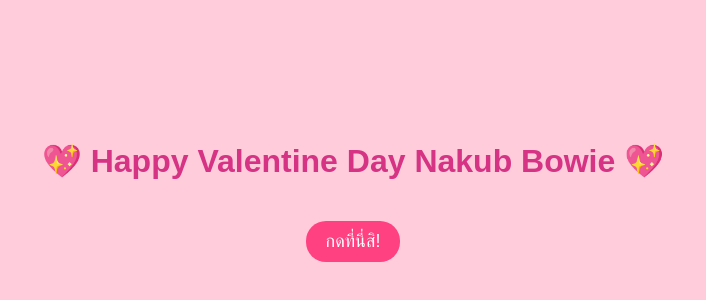
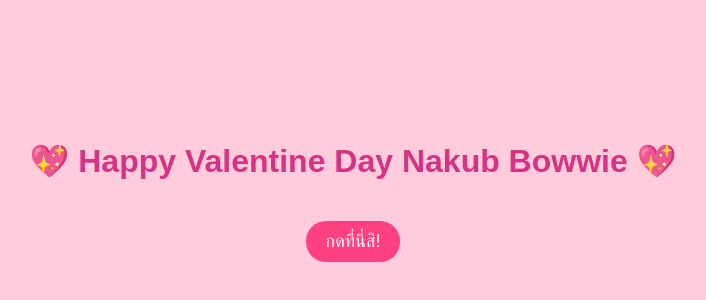
Before and after one commit to fusezame/my-fusewebsite, a plain HTML site: page index.html in a window 1280 px wide. Shown: the part 18-318 px from the top of the page, without its empty margins (287-993 px from the left). Drawn offline with Linux system fonts and the light colour scheme.

Commit message:
Update index.html

```diff
--- a/index.html
+++ b/index.html
@@ -64,7 +64,7 @@
     </audio>
 
     <div class="container">
-        <h1>💖 Happy Valentine Day Nakub Bowie 💖</h1>
+        <h1>💖 Happy Valentine Day Nakub Bowwie 💖</h1>
         <button class="btn" onclick="showMessage()">กดที่นี่สิ!</button>
         <div class="message" id="message">รักเธอที่สุดเลยนะ ❤️</div>
     </div>
```
